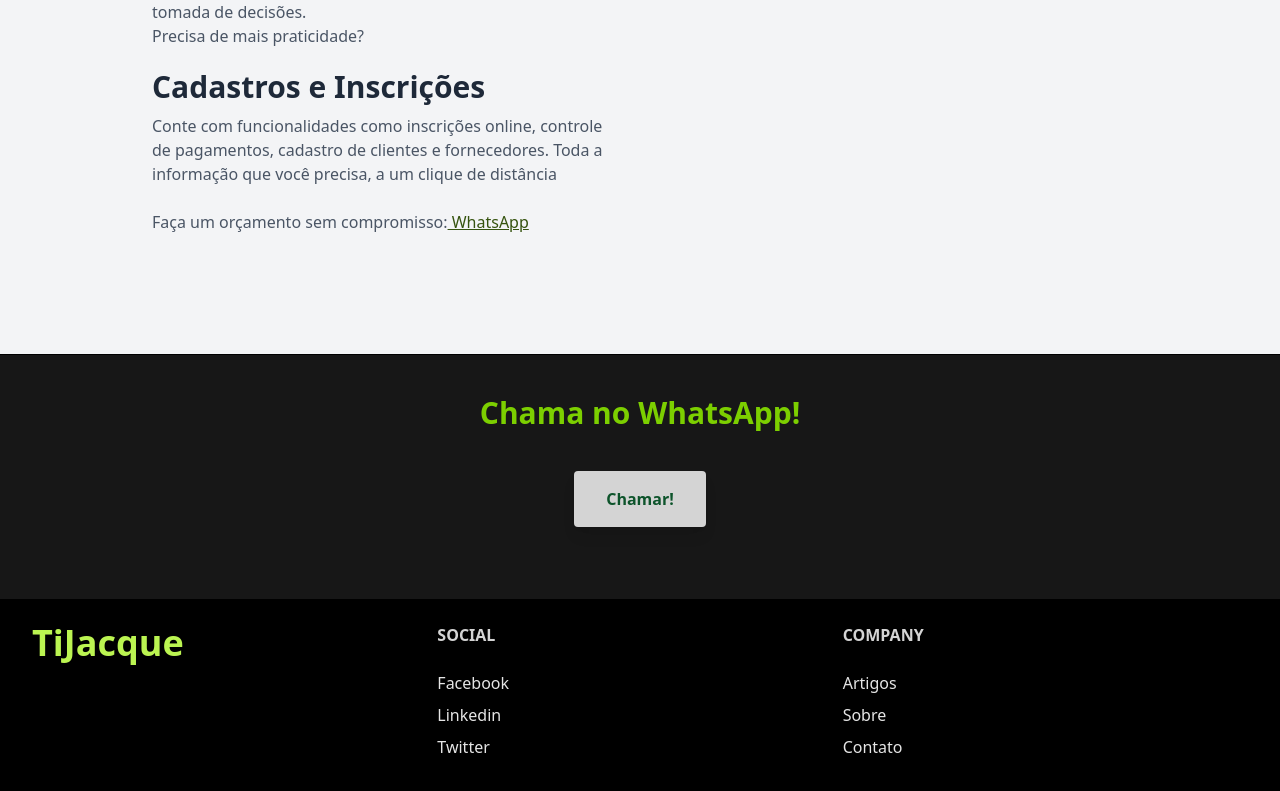
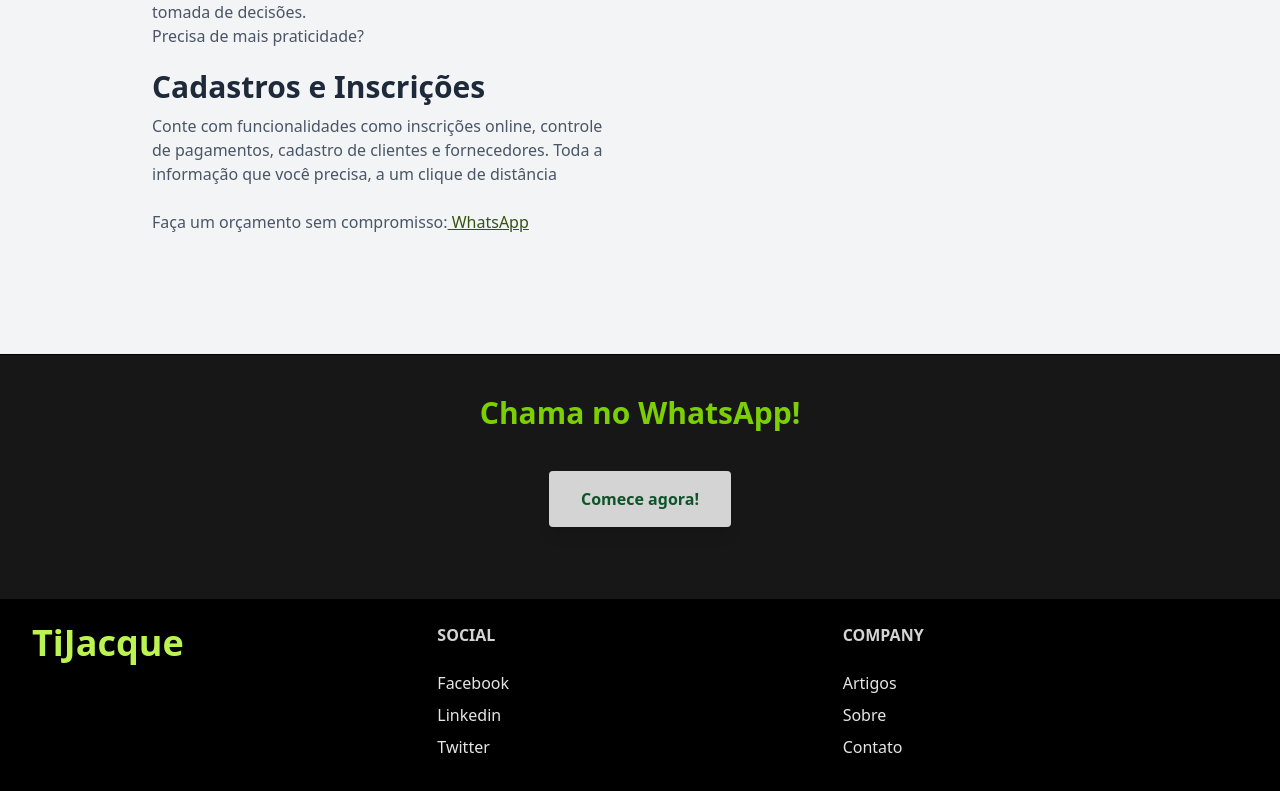
Before and after one commit to jacquelinesantana/website, a React (Vite) app: page / in a window 1280 px wide. Shown: the part 1227-2018 px from the top of the page. Built offline with nearby package versions, Linux system fonts and the light colour scheme.

Commit message:
Alterações do SEO header

```diff
--- a/index.html
+++ b/index.html
@@ -1,10 +1,13 @@
 <!doctype html>
 <html lang="pt-br">
   <head>
+    <meta name="description" content="TiJacque - soluções web coloque sua empresa na internet, tenha um sistema personalizado e fácil de usar.">
+    <meta name="keywords" content="tijacque, Jacque Hernandes, Jacqueline Hernandes, soluções web, soluções em tecnologia, soluções em TI, seu site, sistemas personalizados, sistema personalizado, website, divulgar na internet">
+
     <meta charset="UTF-8" />
     <link rel="icon" href="src/assets/img/icon_tijacque.ico" type="image/x-icon">
     <meta name="viewport" content="width=device-width, initial-scale=1.0" />
-    <title>TiJacque</title>
+    <title>TiJacque - soluções web</title>
   </head>
   <body>
     <div id="root"></div>
--- a/src/componentes/pages/Home/Home.tsx
+++ b/src/componentes/pages/Home/Home.tsx
@@ -35,7 +35,7 @@ function Home() {
           window.open(url, "_blank");
         }}
       >
-        Chamar!
+        Comece agora!
       </button>
     </section>
     </>
```
